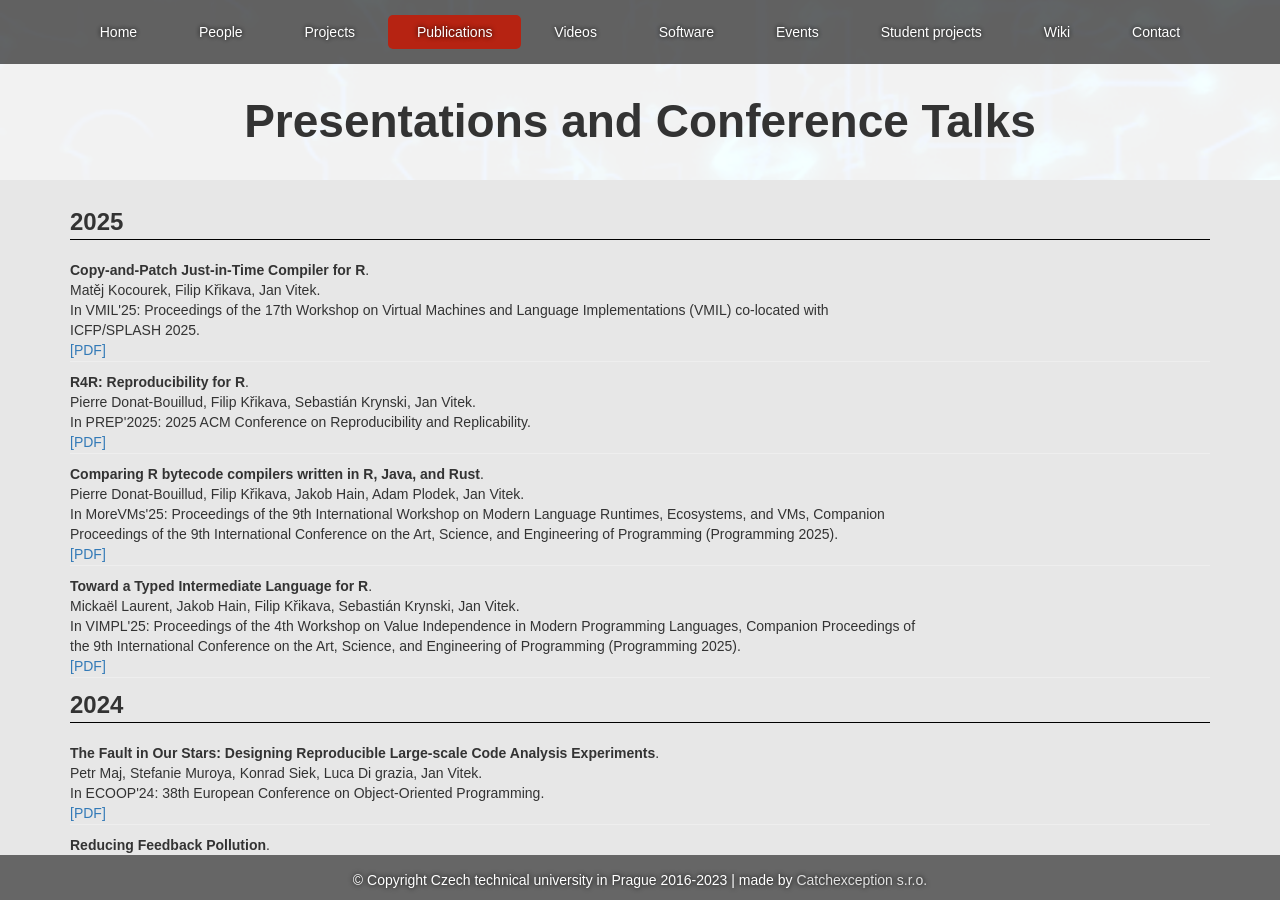
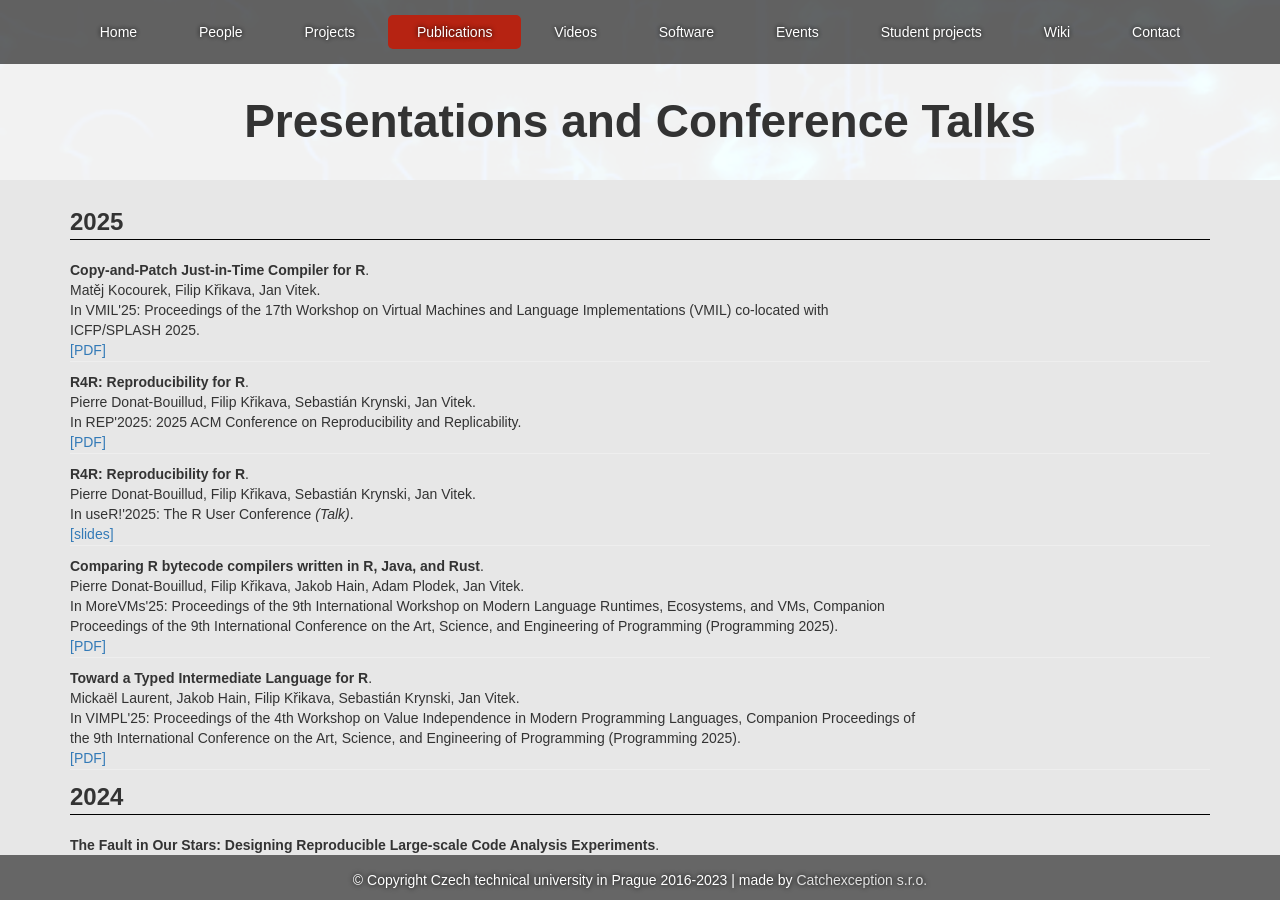
Before and after one commit to PRL-PRG/prl-prg.github.io, a Jekyll site: the page built from publications.md, in a window 1280 px wide and 900 px high. Built offline with Jekyll 4.4.1, drawn with Linux system fonts in a browser that asks for light colours.

Commit message:
Add the useR! talk

```diff
--- a/publications.md
+++ b/publications.md
@@ -29,12 +29,24 @@ publications:
    title: "R4R: Reproducibility for R"
    authors: "Pierre Donat-Bouillud, Filip Křikava, Sebastián Krynski, Jan Vitek"
    publication: "2025 ACM Conference on Reproducibility and Replicability"
-   short_publication: "PREP'2025"
+   short_publication: "REP'2025"
    links:
    - text: PDF
      link: https://doi.org/10.1145/3736731.3746156
    grants:
    - EXPRO
+
+ - year: 2025
+   title: "R4R: Reproducibility for R"
+   authors: "Pierre Donat-Bouillud, Filip Křikava, Sebastián Krynski, Jan Vitek"
+   publication: "The R User Conference"
+   publication_note: Talk
+   short_publication: "useR!'2025"
+   links:
+   - text: slides
+     link: https://docs.google.com/presentation/d/1o6nokVX1wnFL_lUvHc6FtbteWYGTolr17is7i9iXceQ/edit?usp=sharing
+   grants:
+   - R4R
 
  - year: 2025
    title: "Comparing R bytecode compilers written in R, Java, and Rust"
```
